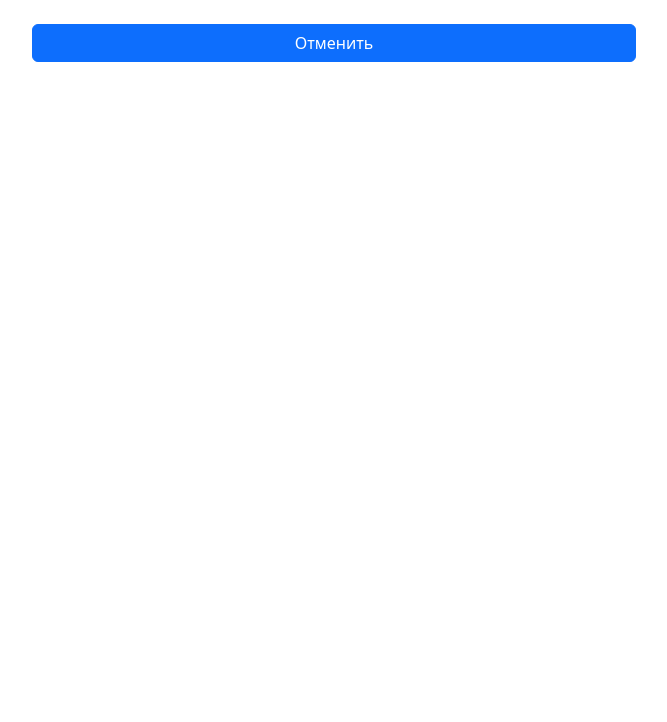
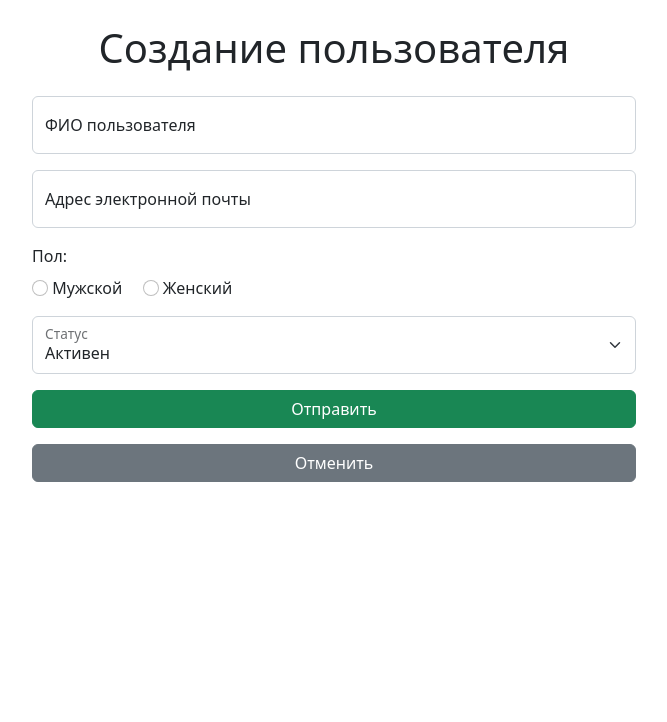
Before and after one commit to Gothic333/flask-gorest-test, a Flask app: page /users/create in a window 1280 px wide. Shown: the top 722 px of the page, without its empty margins (306-973 px from the left). Run offline with Flask 2, Linux system fonts and the light colour scheme; parts of the project's set-up code (start-up, migrations or seed data) failed here and were passed over; some libraries are stand-ins or nearby versions.

Commit message:
minor service, forms fixes; complete create, update, delete views

```diff
--- a/apps/blueprints/users/forms.py
+++ b/apps/blueprints/users/forms.py
@@ -12,7 +12,7 @@ class UsersForm(BaseForm):
                                  ('female', 'Женский')],
                         validators=[InputRequired()], coerce=str)
     status = SelectField('Статус',
-                         choices=[[('active', 'Активен'),
-                                   ('inactive', 'Неактивен')]],
+                         choices=[('active', 'Активен'),
+                                  ('inactive', 'Неактивен')],
                          validators=[InputRequired()], coerce=str)
     submit = SubmitField('Отправить')
--- a/apps/blueprints/users/service.py
+++ b/apps/blueprints/users/service.py
@@ -39,13 +39,13 @@ class UserService:
     @classmethod
     def add_user(cls, user):
         user_json = cls.to_json(user)
-        response = requests.post(cls.url, headers=cls.headers, json=user_json)
+        response = requests.post(cls.url, headers=cls.headers, data=user_json)
         response.raise_for_status()
 
     @classmethod
     def update_user(cls, user):
         user_json = cls.to_json(user)
-        response = requests.put(f'{cls.url}/{user.user_id}', headers=cls.headers, json=user_json)
+        response = requests.patch(f'{cls.url}/{user.id}', headers=cls.headers, data=user_json)
         response.raise_for_status()
 
     @classmethod
--- a/apps/static/js/script.js
+++ b/apps/static/js/script.js
@@ -0,0 +1,7 @@
+$('#deleteModal').on('show.bs.modal', function(event){
+    let button = event.relatedTarget;
+    let user_id = $(button).attr('data-bs-user');
+    let url = $(button).attr('data-bs-url');
+    $('#deleteModal .modal-user-id').text(user_id);
+    $('#deleteModal .btn-delete').prop('href', url)
+});
--- a/apps/templates/layouts/base_form.html
+++ b/apps/templates/layouts/base_form.html
@@ -2,12 +2,12 @@
 
 {% block content %}
 <div class="container w-50">
-    <form action="" method="post" class="form" role="form">
+    <form action="" method="POST" class="form" role="form">
         {% if 'csrf_token' in form %}
         {{ form.csrf_token() }}
         {% endif %}
         {% block form_body %} {% endblock %}
     </form>
-    <a class="btn btn-primary w-100" href="{{url_for(request.path.split('/')[1]+'.index')}}" role="button">Отменить</a>
+    <a class="btn btn-secondary w-100" href="{{url_for(request.path.split('/')[1]+'.index')}}" role="button">Отменить</a>
 </div>
 {% endblock %}
--- a/apps/templates/users/user_create_page.html
+++ b/apps/templates/users/user_create_page.html
@@ -1,4 +1,33 @@
 {% extends "layouts/base_form.html" %}
 
+{% block title %} Форма создания {% endblock %}
+{% block header %} Создание пользователя {% endblock %}
+
 {% block form_body %}
+    <div class="form-floating mb-3">
+        {{ form.name(class_='form-control', placeholder='Имя') }}
+        {{ form.name.label }}
+    </div>
+    <div class="form-floating mb-3">
+        {{ form.email(class_='form-control', placeholder='Email') }}
+        {{ form.email.label }}
+    </div>
+    <div class="mb-3">
+        <div>
+            {{ form.gender.label }}:
+        </div>
+        {% for f in form.gender %}
+            <div class="form-check-inline ml-3 mt-2">
+                {{ f(class_='form-check-input') }}
+                {{ f.label(class_='form-check-label pl-1') }}
+            </div>
+        {% endfor %}
+    </div>
+    <div class="form-floating mb-3">
+        {{ form.status(class_='form-select') }}
+        {{ form.status.label }}
+    </div>
+    <div class="mb-3">
+        {{ form.submit(class_='btn btn-success w-100')}}
+    </div>
 {% endblock %}
```
Also changed, not shown: apps/templates/users/index.html (+22 -2 lines), apps/templates/users/user_update_page.html (+35 -0 lines).
